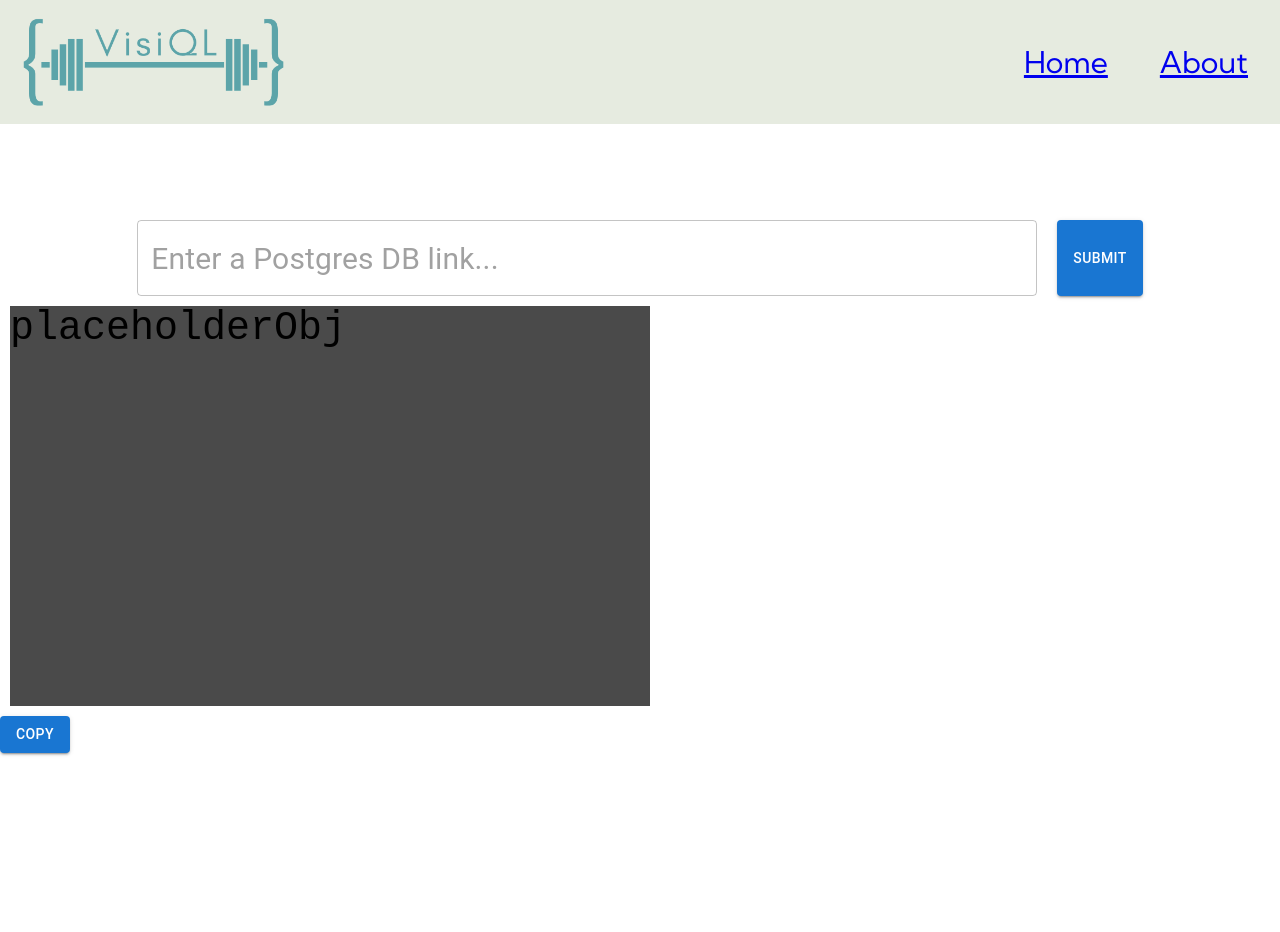
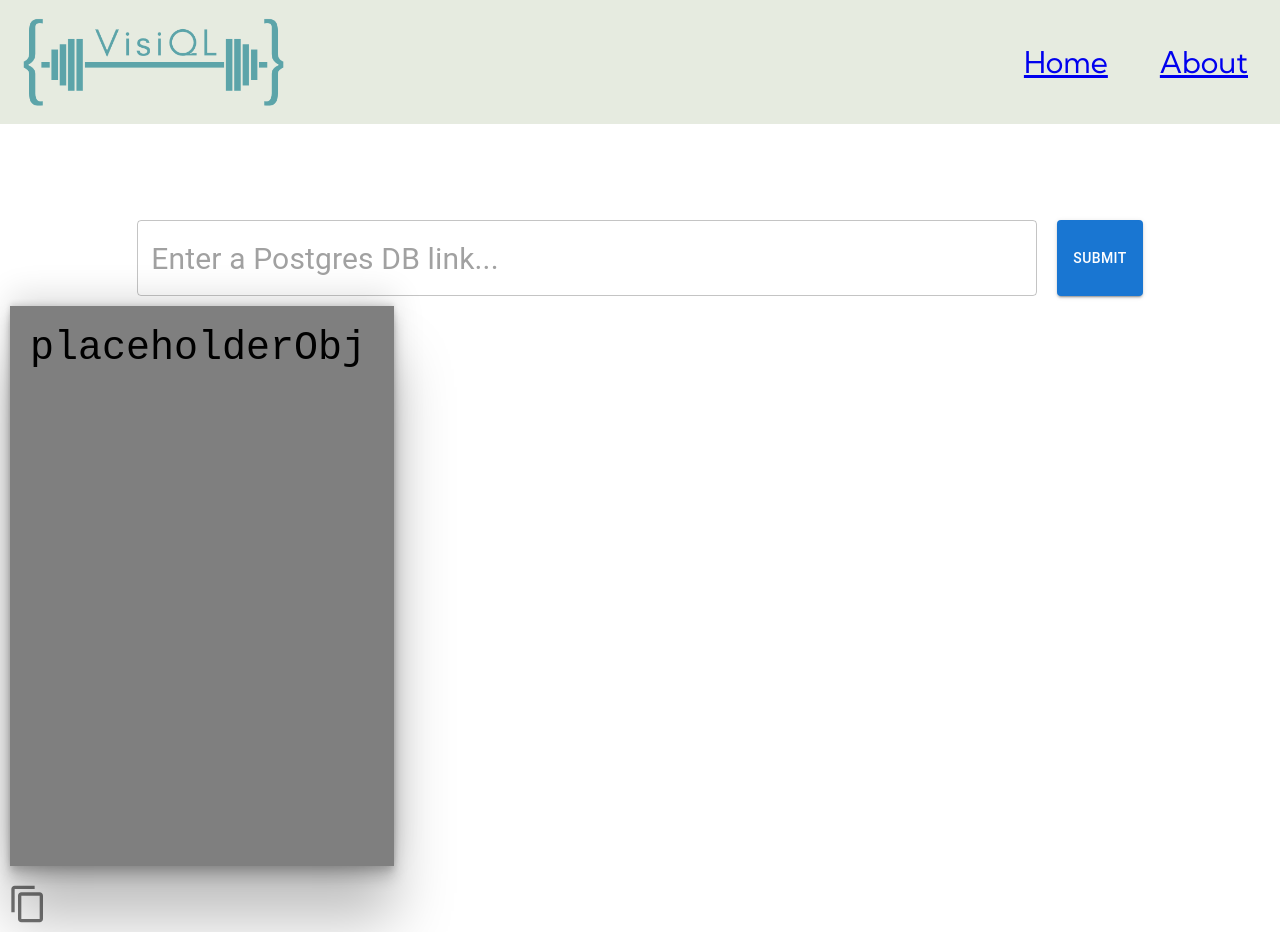
Before and after one commit to oslabs-beta/VisiQL, a React app: page / in a window 1280 px wide. Before the commit the page ends 800 px from the top, so only its background shows below. Built offline with nearby package versions, Linux system fonts and the light colour scheme.

Commit message:
push before pull

```diff
--- a/client/components/SchemaContainer.js
+++ b/client/components/SchemaContainer.js
@@ -5,7 +5,7 @@
 import 'prismjs/components/prism-javascript';
 import 'prismjs/themes/prism-okaidia.css';
 import { Box } from '@mui/system';
-import { Button } from '@mui/material';
+import { Button, IconButton } from '@mui/material';
 import ContentCopyIcon from '@mui/icons-material/ContentCopy';
 
 const SchemaContainer = (props) => {
@@ -13,6 +13,7 @@
     <div>
       <Box>
         <Editor
+          padding='20'
           className='schema-editor'
           value={props.dbSchemaData}
           // onValueChange={(code) => setCode(code)}
@@ -22,14 +23,17 @@
             fontSize: 40,
           }}
         />
-        <Button
+        <IconButton
+          className='copy-button'
+          style={{ fontSize: 100 }}
+          size='inherit'
           variant='contained'
           onClick={() => {
             navigator.clipboard.writeText(props.dbSchemaData);
           }}
         >
-          Copy
-        </Button>
+          <ContentCopyIcon sx={{ fontSize: 40 }} />
+        </IconButton>
       </Box>
     </div>
   );
--- a/client/scss/_index.scss
+++ b/client/scss/_index.scss
@@ -50,12 +50,14 @@
 }
 
 .schema-editor {
-  height: 50vh;
+  height: 70vh;
   overflow: scroll;
-  width: 50%;
+  width: 30vw;
   margin-top: 2rem;
-  border: 5px;
   border-color: black;
-  background-color: rgb(74, 74, 74);
+  background-color: rgb(127, 127, 127);
+  box-shadow: rgba(0, 0, 0, 0.25) 0px 54px 55px,
+    rgba(0, 0, 0, 0.12) 0px -12px 30px, rgba(0, 0, 0, 0.12) 0px 4px 6px,
+    rgba(0, 0, 0, 0.17) 0px 12px 13px, rgba(0, 0, 0, 0.09) 0px -3px 5px;
   margin: 10px;
 }
```
Also changed, not shown: 1 other file (tests, documents, lock files or other folders).
